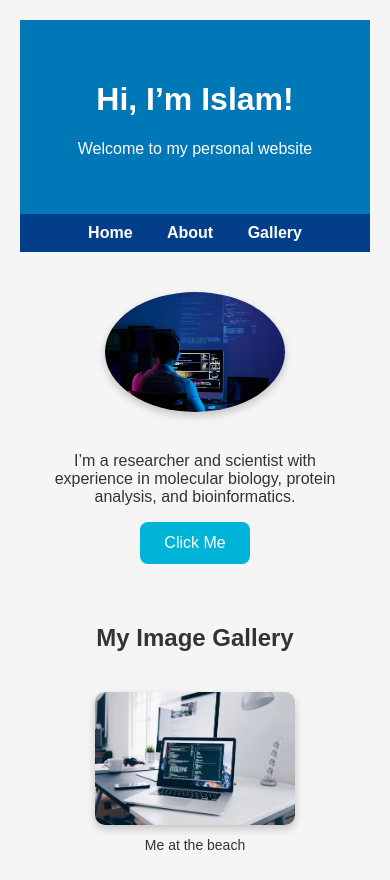
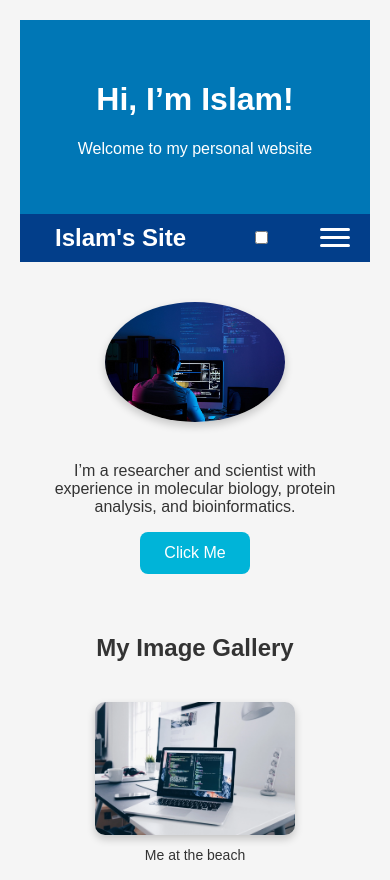
Before and after one commit to Khan1-coder/my-first-website, a plain HTML site: page index.html in a window 390 px wide. Shown: the top 880 px of the page. Drawn offline with Linux system fonts and the light colour scheme.

Commit message:
Add responsive navigation menu

```diff
--- a/index.html
+++ b/index.html
@@ -13,10 +13,19 @@
   </header>
 
   <nav>
-    <a href="index.html">Home</a>
-    <a href="about.html">About</a>
-    <a href="#gallery">Gallery</a>
-  </nav>
+  <div class="nav-container">
+    <a href="index.html" class="nav-logo">Islam's Site</a>
+    <input type="checkbox" id="nav-toggle" class="nav-toggle" />
+    <label for="nav-toggle" class="nav-toggle-label">
+      <span></span>
+    </label>
+    <ul class="nav-menu">
+      <li><a href="index.html">Home</a></li>
+      <li><a href="about.html">About</a></li>
+      <li><a href="#gallery">Gallery</a></li>
+    </ul>
+  </div>
+</nav>
 
   <section>
     <img src="myphoto.jpg" alt="A photo of me" class="profile" />
--- a/style.css
+++ b/style.css
@@ -149,4 +149,102 @@ footer {
   text-align: center;
   padding: 20px;
   margin-top: 40px;
+}/* Responsive Nav Bar */
+
+.nav-container {
+  display: flex;
+  align-items: center;
+  justify-content: space-between;
+  max-width: 900px;
+  margin: 0 auto;
+  padding: 0 20px;
 }
+
+.nav-logo {
+  font-weight: bold;
+  font-size: 1.5rem;
+  color: white;
+  text-decoration: none;
+}
+
+.nav-toggle {
+  display: none;
+}
+
+.nav-toggle-label {
+  display: none;
+  width: 30px;
+  height: 25px;
+  cursor: pointer;
+  position: relative;
+}
+
+.nav-toggle-label span,
+.nav-toggle-label span::before,
+.nav-toggle-label span::after {
+  display: block;
+  background: white;
+  height: 3px;
+  width: 100%;
+  border-radius: 2px;
+  position: absolute;
+}
+
+.nav-toggle-label span {
+  top: 50%;
+  margin-top: -2px;
+}
+
+.nav-toggle-label span::before {
+  content: '';
+  top: -8px;
+}
+
+.nav-toggle-label span::after {
+  content: '';
+  top: 8px;
+}
+
+.nav-menu {
+  list-style: none;
+  display: flex;
+  gap: 25px;
+}
+
+.nav-menu li a {
+  color: white;
+  text-decoration: none;
+  font-weight: bold;
+  font-size: 1.1rem;
+}
+
+.nav-menu li a:hover {
+  text-decoration: underline;
+}
+
+/* Mobile styles */
+@media (max-width: 600px) {
+  .nav-toggle {
+    display: block;
+  }
+  .nav-toggle-label {
+    display: block;
+  }
+  .nav-menu {
+    display: none;
+    flex-direction: column;
+    background-color: #023e8a;
+    width: 100%;
+    position: absolute;
+    top: 60px;
+    left: 0;
+    padding: 0;
+  }
+  .nav-menu li {
+    text-align: center;
+    margin: 10px 0;
+  }
+  .nav-toggle:checked + .nav-toggle-label + .nav-menu {
+    display: flex;
+  }
+}
```
